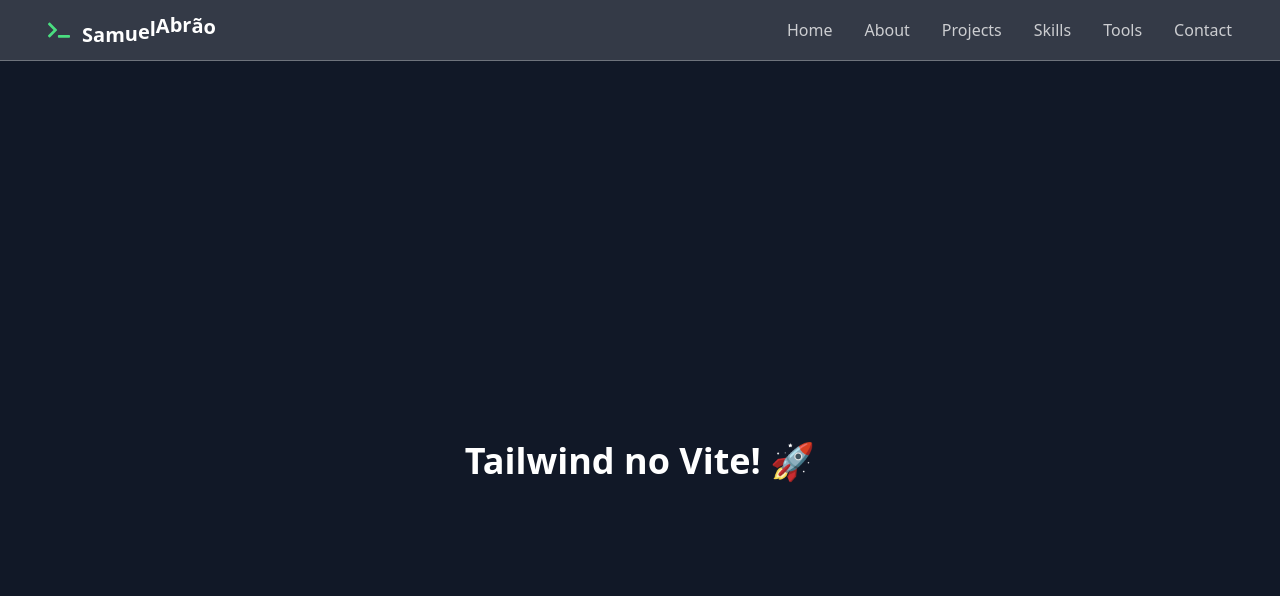
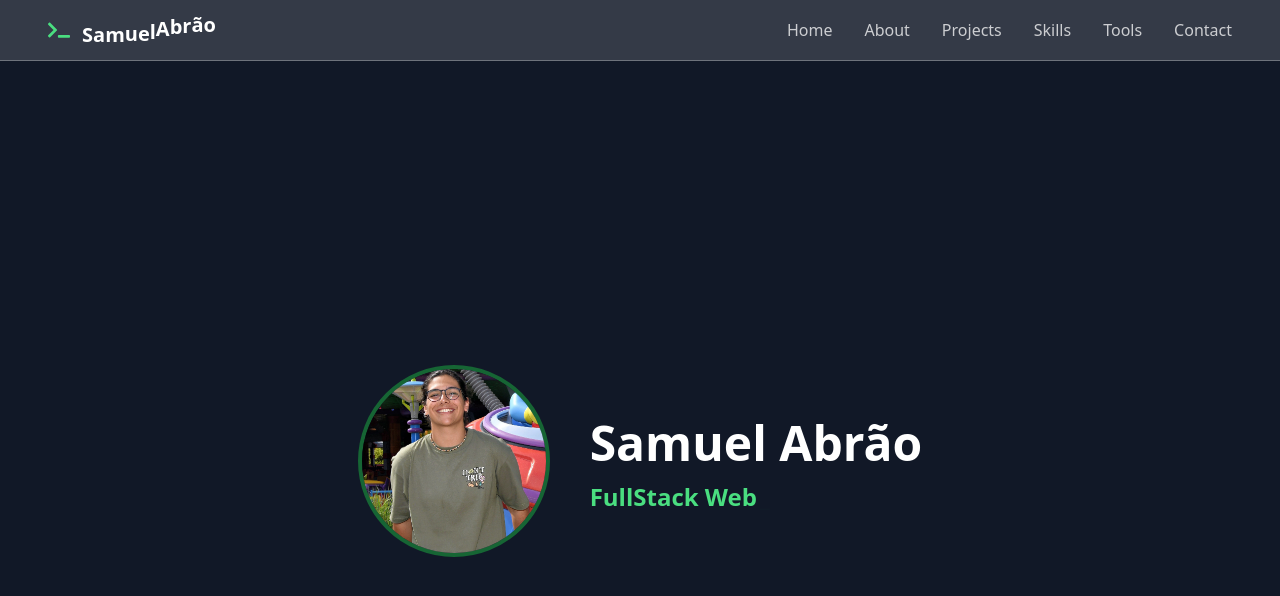
Before and after one commit to samuka7abr/Portifolio, a React (Vite) app: page / in a window 1280 px wide. Shown: the top 596 px of the page. Built offline with nearby package versions, Linux system fonts and the light colour scheme.

Commit message:
chore: profile

```diff
--- a/package.json
+++ b/package.json
@@ -14,9 +14,11 @@
     "clsx": "^2.1.1",
     "framer-motion": "^12.5.0",
     "lucide-react": "^0.479.0",
+    "next-themes": "^0.4.5",
     "react": "^19.0.0",
     "react-dom": "^19.0.0",
     "react-icons": "^5.5.0",
+    "react-simple-typewriter": "^5.0.1",
     "tailwind-merge": "^3.0.2",
     "tailwindcss-animate": "^1.0.7"
   },
--- a/src/App.tsx
+++ b/src/App.tsx
@@ -1,11 +1,16 @@
-import { Header } from "./components/Header";
+import { Header } from "./components/Header"
+import { Profile } from "./components/Profile";
 
 function App() {
   return (
     <>
-      <Header />
-      <div className="h-screen flex justify-center items-center bg-gray-900 relative">
-        <h1 className="text-4xl font-bold text-white z-10">Tailwind no Vite! 🚀</h1>
+        <div >
+        <Header />
+        <div className="h-screen flex justify-center items-center bg-gray-900 relative">
+
+        <Profile />
+
+        </div>
       </div>
     </>
   );
--- a/src/components/Header/index.tsx
+++ b/src/components/Header/index.tsx
@@ -23,7 +23,7 @@
                 ease: "easeInOut",
                 repeat: Infinity,
                 repeatType: "reverse",
-                delay: index * 0.08,
+                delay: index * 0.06,
               }}
             >
               {letter}
@@ -36,32 +36,32 @@
       <nav>
         <ul className="flex gap-8 text-[16px] text-white/75">
           <li>
-            <a href="#" className="hover:text-green-400 transition-all">
+            <a href="#" className="hover:text-green-400 transition-all duration-300">
               Home
             </a>
           </li>
           <li>
-            <a href="#" className="hover:text-green-400 transition-all">
+            <a href="#" className="hover:text-green-400 transition-all duration-300">
               About
             </a>
           </li>
           <li>
-            <a href="#" className="hover:text-green-400 transition-all">
+            <a href="#" className="hover:text-green-400 transition-all duration-300">
               Projects
             </a>
           </li>
           <li>
-            <a href="#" className="hover:text-green-400 transition-all">
+            <a href="#" className="hover:text-green-400 transition-all duration-300">
               Skills
             </a>
           </li>
           <li>
-            <a href="#" className="hover:text-green-400 transition-all">
+            <a href="#" className="hover:text-green-400 transition-all duration-300">
               Tools
             </a>
           </li>
           <li>
-            <a href="#" className="hover:text-green-400 transition-all">
+            <a href="#" className="hover:text-green-400 transition-all duration-300">
               Contact
             </a>
           </li>
--- a/src/components/Profile/index.tsx
+++ b/src/components/Profile/index.tsx
@@ -1 +1,30 @@
-import  foto  from '../../assets/foto.jpeg';
+import foto from "../../assets/foto.jpeg";
+import { Typewriter } from "react-simple-typewriter";
+
+export function Profile() {
+  return (
+    <div className="flex flex-row items-center gap-10">
+      {/* Contêiner da imagem */}
+      <div className="relative w-48 h-48 overflow-hidden rounded-full border-4 border-green-800 ">
+        <img src={foto} alt="Foto de perfil" className="w-full h-full object-cover " />
+      </div>
+
+      <div className="flex flex-col">
+        <h1 className="text-[48px] font-bold text-white">Samuel Abrão</h1>
+
+        {/* Efeito de digitação */}
+        <h2 className="text-[24px] text-green-400 font-semibold">
+          <Typewriter
+            words={["Software Engineer", "FullStack Web"]}
+            loop={Infinity}
+            cursor
+            cursorStyle="_"
+            typeSpeed={80}
+            deleteSpeed={50}
+            delaySpeed={2000}
+          />
+        </h2>
+      </div>
+    </div>
+  );
+}
```
Also changed, not shown: 1 other file (tests, documents, lock files or other folders).
